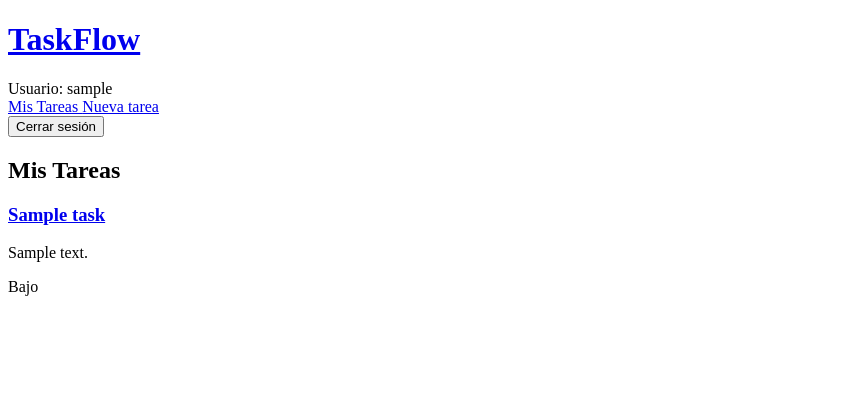
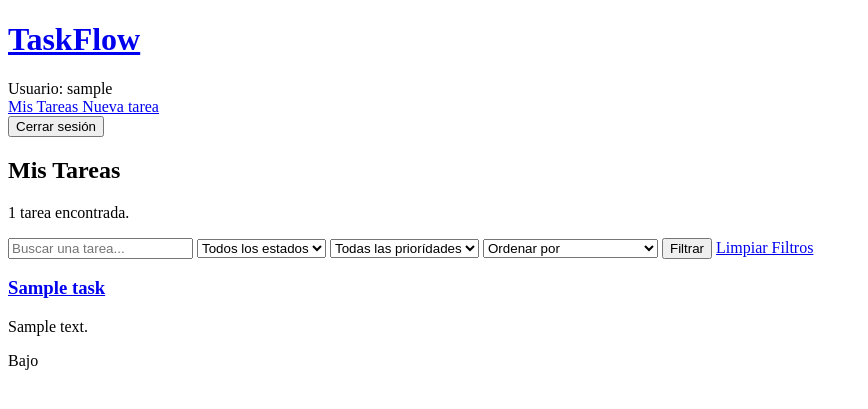
Before and after one commit to IvanEmmanuel/TaskFlow, a Django app: page /tasks/ in a window 1280 px wide. Shown: the top 409 px of the page, without its empty margins (0-868 px from the left). Run offline with Django 5.2, Linux system fonts and the light colour scheme; a user stored in the database is signed in; tables that the repository leaves empty hold one stand-in row (values such as "Sample post").

Commit message:
Add task search filters and sorting

```diff
--- a/apps/tasks/templates/tasks/task_list.html
+++ b/apps/tasks/templates/tasks/task_list.html
@@ -9,6 +9,57 @@
 {% block content %}
 
     <h2>Mis Tareas</h2>
+
+    {% if object_list|length == 0 %}
+        <!-- object_list es proporcionado automáticamente por Django ListView y contiene el resultado de get_queryset(). -->
+        <!-- |length obtiene la cantidad de elementos que contiene object_list. -->
+        <p>No se encontraron tareas.</p>
+
+    {% elif object_list|length == 1 %}
+        <!-- Comprobamos si object_list contiene exactamente una tarea. -->
+        <p>1 tarea encontrada.</p>
+
+    {% else %}
+        <!-- Si hay más de una tarea, mostramos la cantidad de elementos que contiene object_list. -->
+        <p>{{ object_list|length }} tareas encontradas.</p>
+
+    {% endif %}
+
+    <form method="get">
+        <input type="text" name="search" placeholder="Buscar una tarea..." value="{{ request.GET.search }}">
+        <!-- Django volverá a colocar en el input lo que viene en: ?search=django -->
+        <!-- Por lo tanto:  {{ request.GET.search }} será: django -->
+
+        <select name="status">
+            <option value="">Todos los estados</option>
+            <option value="PENDING" {% if request.GET.status == "PENDING" %} selected {% endif %}>Pendiente</option> <!-- ¿El parámetro status de la URL es PENDING? -->
+            <option value="IN_PROGRESS" {% if request.GET.status == "IN_PROGRESS" %} selected {% endif %} >En progreso</option>
+            <option value="COMPLETED" {% if request.GET.status == "COMPLETED" %} selected {% endif %} >Completado</option>
+        </select>
+
+        <select name="priority">
+            <option value="">Todas las priorídades</option>
+            <option value="LOW" {% if request.GET.priority == "LOW" %} selected {% endif %} >Baja</option>
+            <option value="MEDIUM" {% if request.GET.priority == "MEDIUM" %} selected {% endif %}>Media</option>
+            <option value="HIGH" {% if request.GET.priority == "HIGH" %} selected {% endif %}>Alta</option>
+        </select>
+
+        <select name="order">
+            <option value="">Ordenar por</option>
+            <option value="due_asc" {% if request.GET.order == "due_asc" %} selected {% endif %}>Fecha límite más próxima</option>
+            <option value="due_desc" {% if request.Get.order == "due_desc" %} selected {% endif %}>Fecha límite más lejana</option>
+            <option value="newest" {% if request.GET.order == "newest" %} selected {% endif %}>Más recientes</option>
+            <option value="oldest" {% if request.GET.order == "oldest" %} selected {% endif %}>Más antiguas</option>
+        </select>
+
+        <button type="submit">
+            Filtrar
+        </button>
+
+        <a href="{% url 'tasks:task_list' %}">
+            Limpiar Filtros
+        </a>
+    </form>
 
 
     {% for task in tasks %}
--- a/apps/tasks/views.py
+++ b/apps/tasks/views.py
@@ -10,16 +10,87 @@ from django.urls import reverse_lazy
 
 # Create your views here.
 
-class TaskListView(LoginRequiredMixin, ListView): # heredamos de las c lases padres LoginRequiredMixin, ListView
-                                                  # LoginRequiredMixin hace lo que anteriormente hacíamos con: @login_required
-    model = Task                                  # Esta vista trabaja con el modelo Task.
-    template_name = "tasks/task_list.html"        # Le indicamos qué template debe renderizar.
-    context_object_name = "tasks"                 # Proporciona un nombre basado en el modelo
+class TaskListView(LoginRequiredMixin, ListView):   # heredamos de las c lases padres LoginRequiredMixin, ListView
+                                                    # LoginRequiredMixin hace lo que anteriormente hacíamos con: @login_required
+    model = Task                                    # Esta vista trabaja con el modelo Task.
+    template_name = "tasks/task_list.html"          # Le indicamos qué template debe renderizar.
+    context_object_name = "tasks"                   # Proporciona un nombre basado en el modelo
+    VALID_STATUSES = {
+        "PENDING",
+        "IN_PROGRESS",
+        "COMPLETED",
+    }
+
+    VALID_PRIORITIES = {
+        "LOW",
+        "MEDIUM",
+        "HIGH",
+    }
+
+    VALID_ORDERS = {
+        "due_asc",
+        "due_desc",
+        "newest",
+        "oldest",
+    }
 
     def get_queryset(self):
-        return Task.objects.filter(               # Aquí estamos conservando nuestra regla de autorización, solo trae los registros del usuario autenticado.
+
+        # Primero obtenemos únicamente las tareas del usuario autenticado y se las asignamos a queryset.
+        queryset = Task.objects.filter(
             user=self.request.user
         )
+
+        # Aquí estamos conservando nuestra regla de autorización, solo trae los registros del usuario autenticado.
+
+        return self.apply_filters(queryset)  # Enviamos el QuerySet(queryset) a apply_filters() para aplicar los filtros y devolver el resultado final.
+
+
+    def apply_filters(self, queryset):                  # Aquí recibimos: queryset, que ya contiene únicamente las tareas del usuario autenticado.
+
+        # Filtrado por búsqueda por título.
+        search = self.request.GET.get("search")         # Obtenemos el texto que el usuario escribió en el parámetro search o buscador.
+
+        if search:                                      # Comprobamos si realmente se proporcionó un texto de búsqueda, es decir, que no venga vacío.
+            queryset = queryset.filter(
+                title__icontains=search                 # Filtramos el QuerySet para conservar títulos que contengan el texto, ignorando mayúsculas y minúsculas.
+            )
+
+        # Filtrado por estado.
+        status = self.request.GET.get("status")         # Obtenemos el estado que el usuario seleccionó desde el formulario.
+
+        if status in self.VALID_STATUSES:               # Comprobamos si el usuario realmente seleccionó un estado.
+            queryset = queryset.filter(
+                status=status                           # Filtramos el QuerySet comparando el estado de la tarea con el valor enviado por el usuario.
+            )
+
+        # Filtrado por prioridad.
+        priority = self.request.GET.get("priority")     # Obtenemos la prioridad que el usuario seleccionó desde el formulario.
+
+        if priority in self.VALID_PRIORITIES:           # Comprobamos si el usuario realmente seleccionó una prioridad.
+            queryset = queryset.filter(
+                priority=priority                       # Filtramos el QuerySet comparando la prioridad de la tarea con el valor enviado por el usuario.
+            )
+
+        # Ordenamiento de las tareas.
+        order = self.request.GET.get("order")           # Obtenemos el tipo de ordenamiento que el usuario seleccionó.
+
+        if order in self.VALID_ORDERS:                      # Obtenemos el tipo de ordenamiento que el usuario seleccionó.
+
+            if order == "due_asc":                          # Comprobamos si el usuario quiere ordenar por fecha límite ascendente.
+                queryset = queryset.order_by("due_date")    # Ordenamos las tareas de la fecha límite más próxima a la más lejana.
+
+            elif order == "due_desc":                       # Comprobamos si el usuario quiere ordenar por fecha límite descendente.
+                queryset = queryset.order_by("-due_date")   # Ordenamos las tareas de la fecha límite más lejana a la más próxima.
+
+            elif order == "newest":                         # Comprobamos si el usuario quiere ver primero las tareas más recientes.
+                queryset = queryset.order_by("-created_at") # El signo "-" indica orden descendente, por lo que las más recientes aparecen primero.
+
+            elif order == "oldest":                         # Comprobamos si el usuario quiere ver primero las tareas más antiguas.
+                queryset = queryset.order_by("created_at")  # Ordenamos las tareas desde la más antigua hasta la más reciente.
+
+
+        return queryset                                 # Devolvemos el QuerySet final después de aplicar los filtros y el ordenamiento.
 
 
 class TaskDetailView(LoginRequiredMixin, DetailView):
```
